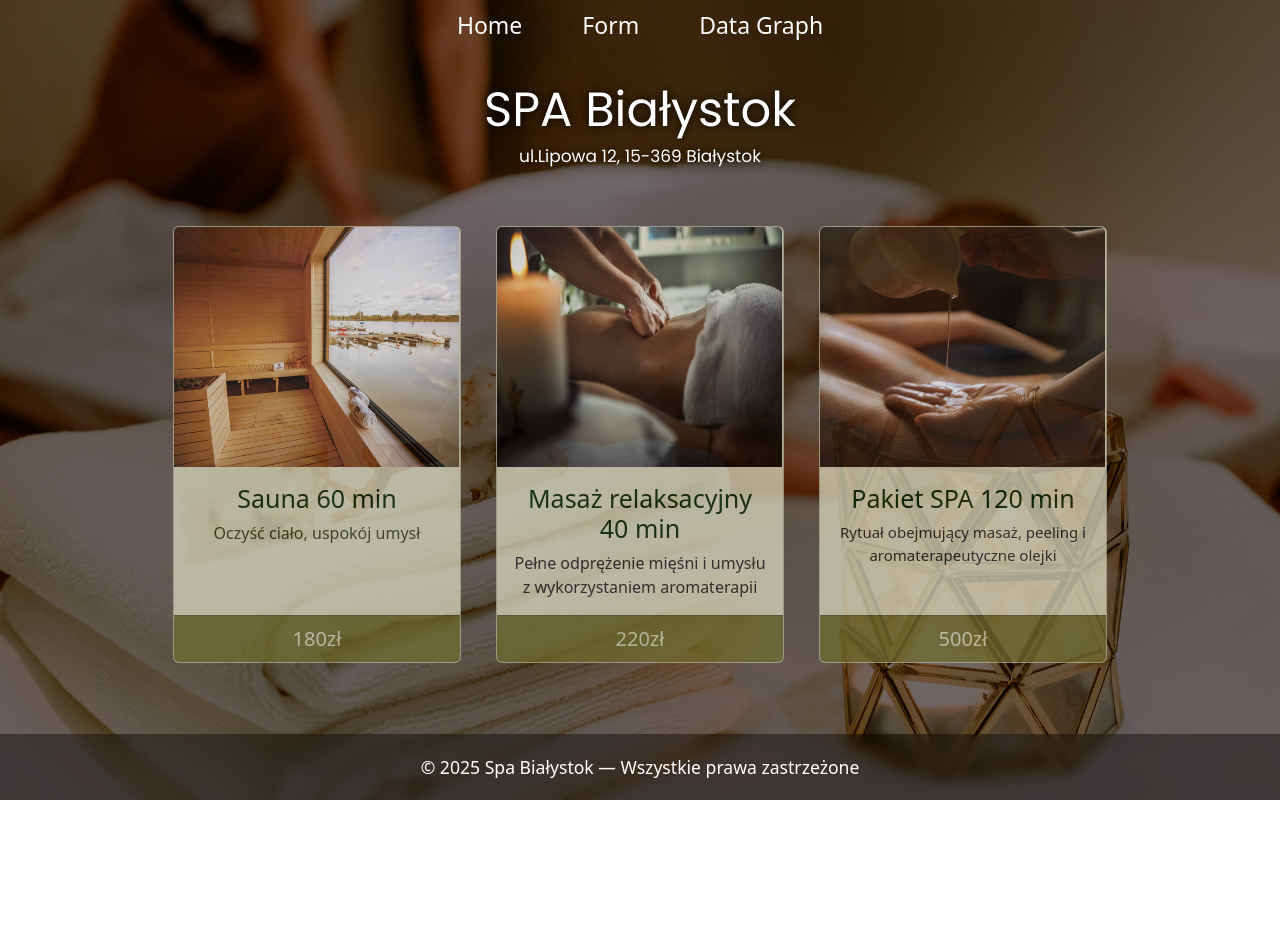
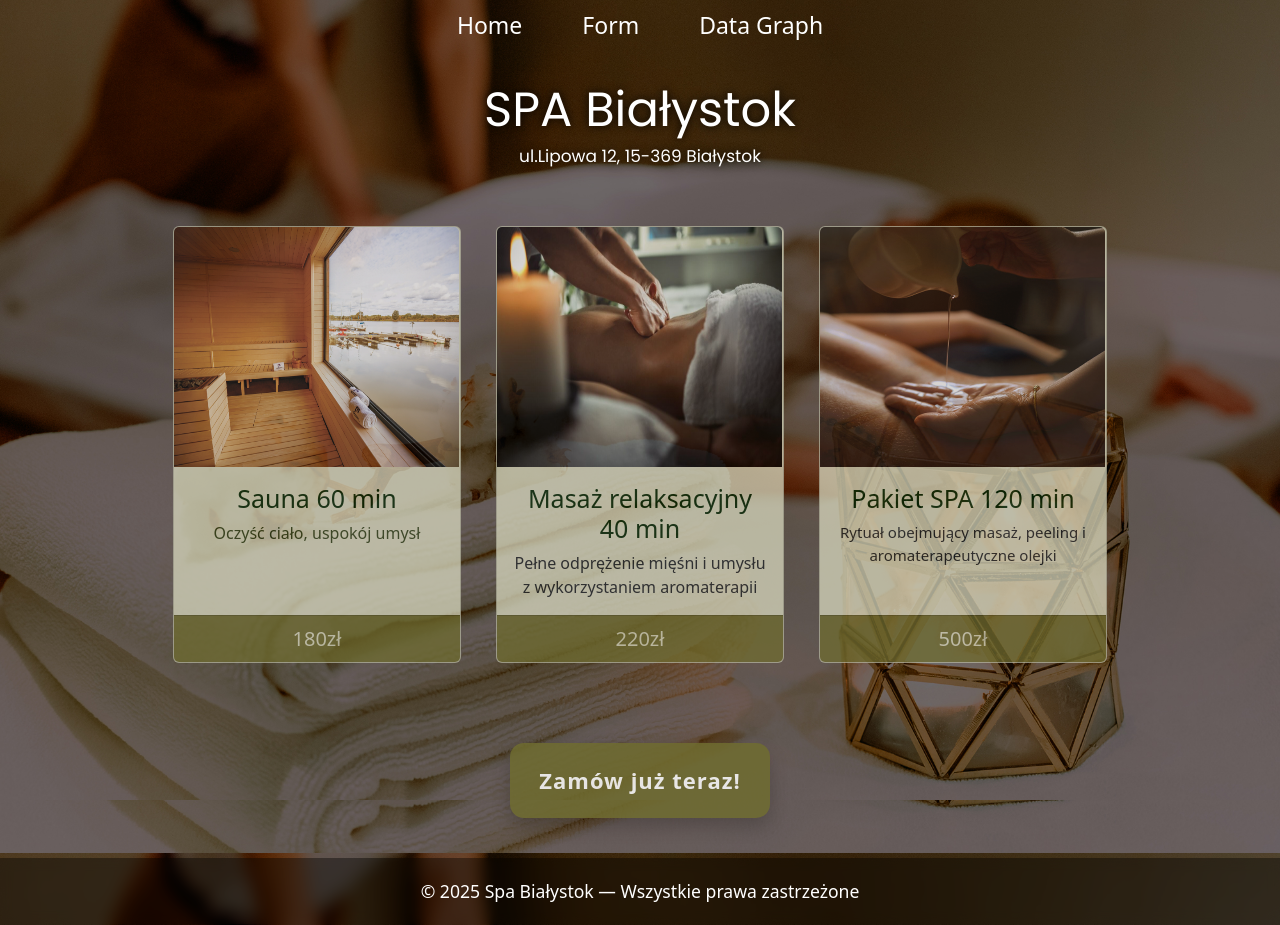
Before and after one commit to Jjuloks/SPA-Project, a React (Create React App) app: page / in a window 1280 px wide. Before the commit the page ends 800 px from the top, so only its background shows below. Built offline with nearby package versions, Linux system fonts and the light colour scheme.

Commit message:
DataGraph, layout and APIS

```diff
--- a/src/pages/Form.js
+++ b/src/pages/Form.js
@@ -36,7 +36,7 @@ const Form = ({ dodajRezerwacje }) => {
 
   return (
     <div className="form-container">
-      <h1 className="h1-form">Wypełnij nasz formularz</h1>
+      <h1 className="h1-form">Dokonaj rezerwacji</h1>
       <form onSubmit={handleSubmit}>
         <div className="form-group">
           <label>Imię</label>
--- a/src/pages/HomePage.css
+++ b/src/pages/HomePage.css
@@ -35,3 +35,25 @@ display: flex;
   gap: 20px;
   margin-top: 30px;
 }
+
+.btnzamowienie {
+  display: flex;
+  justify-content: center;
+  margin-top: 80px;
+}
+
+.btnZamow {
+  width: 260px;
+  height: 75px;
+  background: #6f6c30;
+  border: none;
+  border-radius: 14px;
+  color: white;
+  font-size: 22px;
+  font-weight: 600;
+  letter-spacing: 1px;
+  cursor: pointer;
+  opacity: 0.85;
+  box-shadow: 0px 8px 20px rgba(0, 0, 0, 0.25);
+  transition: all 0.3s ease;
+}
--- a/src/pages/HomePage.js
+++ b/src/pages/HomePage.js
@@ -3,8 +3,11 @@ import Background from '../assets/spabackground.jpg';
 import HomePageCss from '../pages/HomePage.css'
 import OfferCard from "../comp/OfferCard.jsx"
 import Sauna from '../assets/sauna.jpg'
+import { useNavigate } from "react-router-dom";
 
 const StronaGlowna = () => {
+     const navigate = useNavigate();
+
     return (
         <div className="homepage">
             <div className="fontaa">
@@ -15,6 +18,9 @@ const StronaGlowna = () => {
             <div className="oferty">
         <OfferCard/>
                   </div>
+                  <div className="btnzamowienie">
+                     <button className="btnZamow" onClick={() => navigate("/products")}>Zamów już teraz!</button>
+                  </div>
         </div>
     );
 }
```
